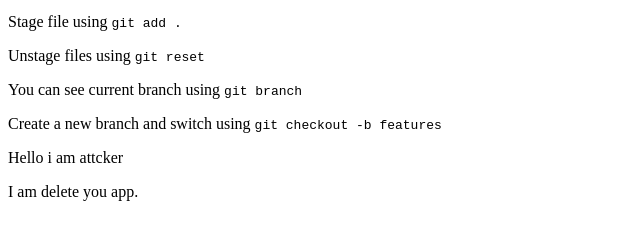
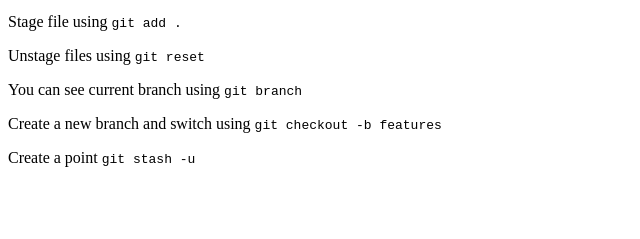
Before and after one commit to BhautikChudasama/git, a plain HTML site: page index.html in a window 1280 px wide. Shown: the part 101-340 px from the top of the page, without its empty margins (0-640 px from the left). Drawn offline with Linux system fonts and the light colour scheme.

Commit message:
😎 Remove attckers files

```diff
--- a/index.html
+++ b/index.html
@@ -29,7 +29,9 @@
         Create a new branch and switch using
         <code>git checkout -b features</code>
     </p>
-    <p>Hello i am attcker</p>
-    <p>I am delete you app.</p>
+    <p>
+        Create a point
+        <code>git stash -u</code>
+    </p>
 </body>
 </html>
```
